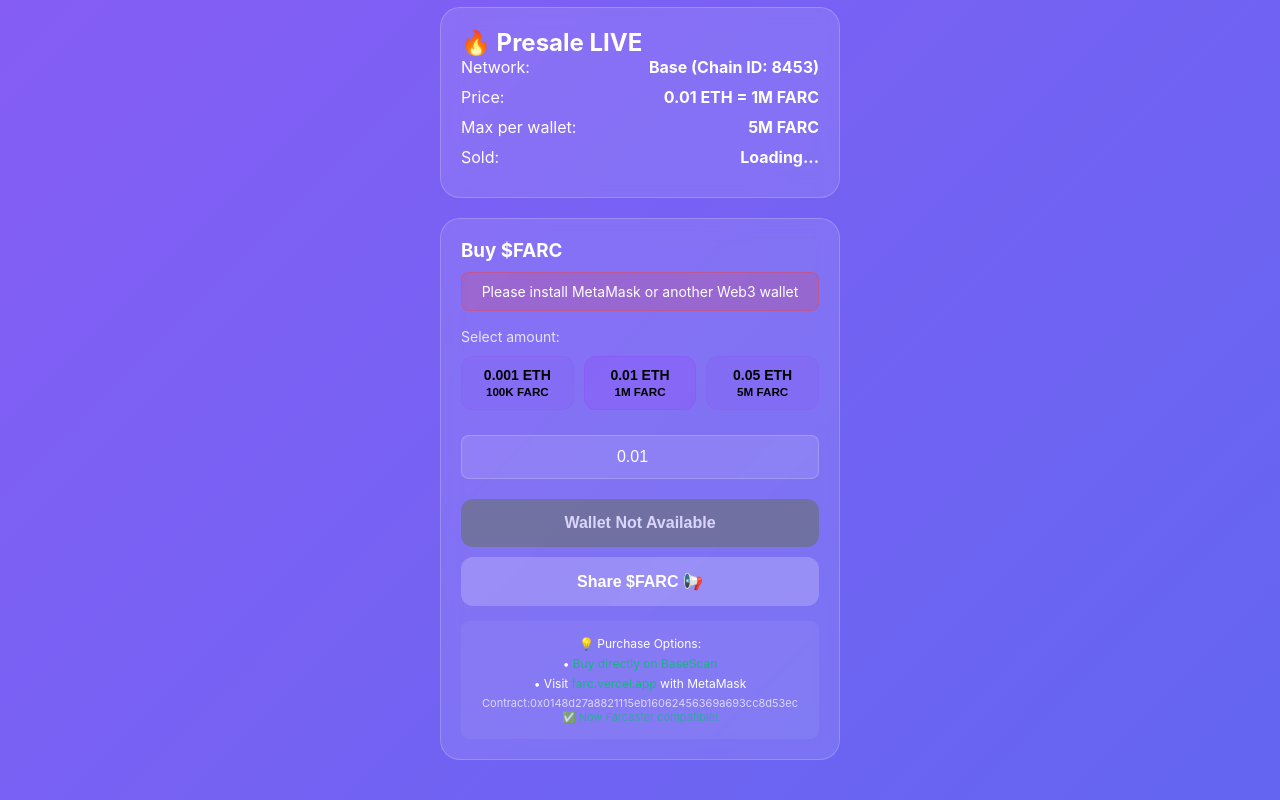
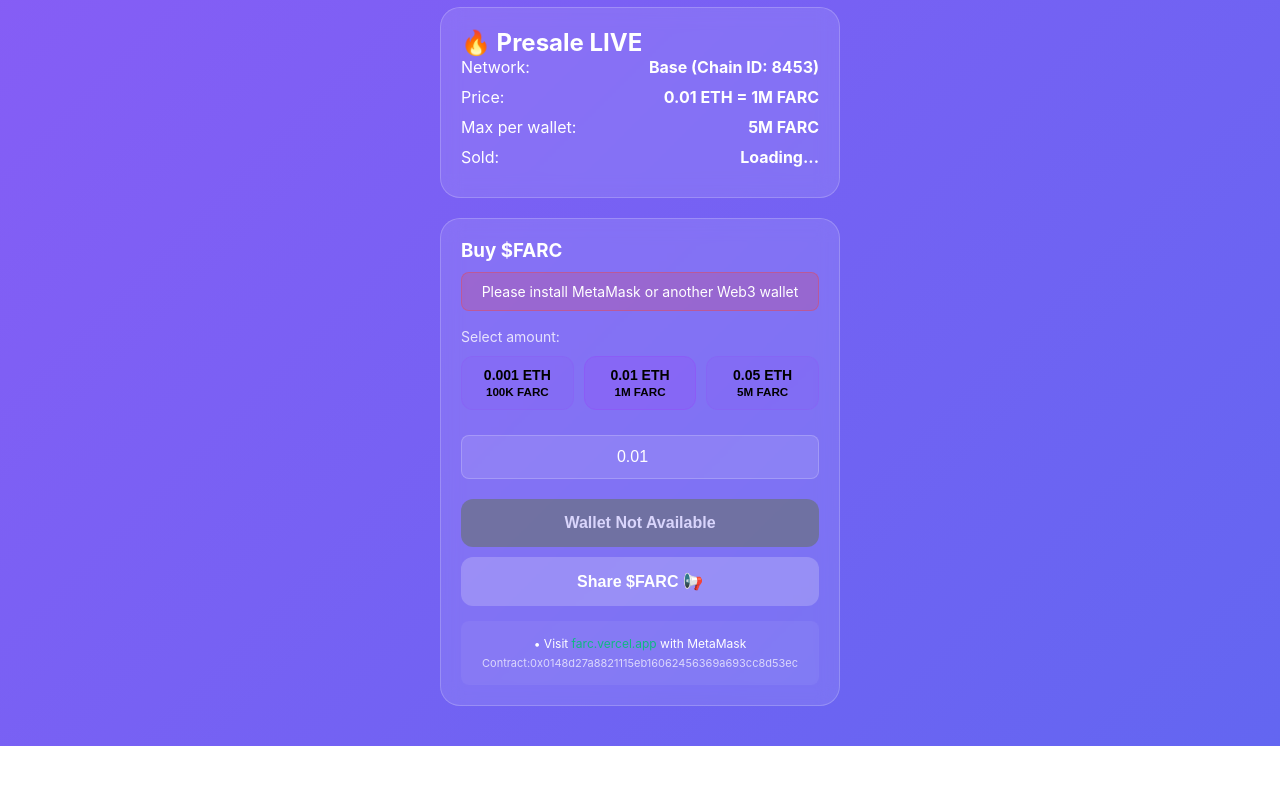
Before and after one commit to ereyli/farc, a plain HTML site: page public/index.html in a window 1280 px wide. Shown: the part 333-1133 px from the top of the page. After the commit the page ends 1079 px from the top, so only its background shows below. Drawn offline with Linux system fonts and the light colour scheme.

Commit message:
Update index.html

```diff
--- a/public/index.html
+++ b/public/index.html
@@ -291,12 +291,10 @@
                 </button>
 
                 <div class="help-box">
-                    <p style="margin: 5px 0;">💡 Purchase Options:</p>
-                    <p style="margin: 5px 0;">• <a href="https://basescan.org/address/0x0148d27a8821115eb16062456369a693cc8d53ec#writeContract" target="_blank">Buy directly on BaseScan</a></p>
                     <p style="margin: 5px 0;">• Visit <a href="https://farc.vercel.app" target="_blank">farc.vercel.app</a> with MetaMask</p>
                     <p style="margin: 5px 0; font-size: 11px; opacity: 0.7;">
                         Contract:0x0148d27a8821115eb16062456369a693cc8d53ec<br>
-                        <span style="color: #10b981;">✅ Now Farcaster compatible!</span>
+
                     </p>
                 </div>
             </div>
```
